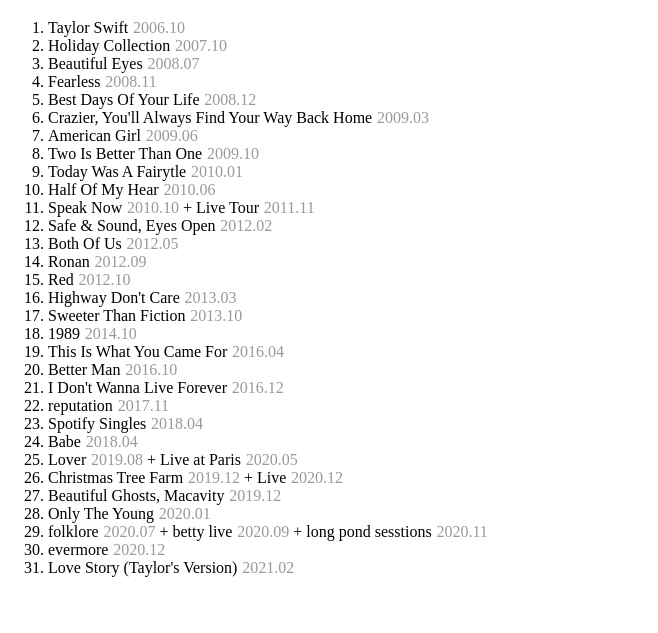
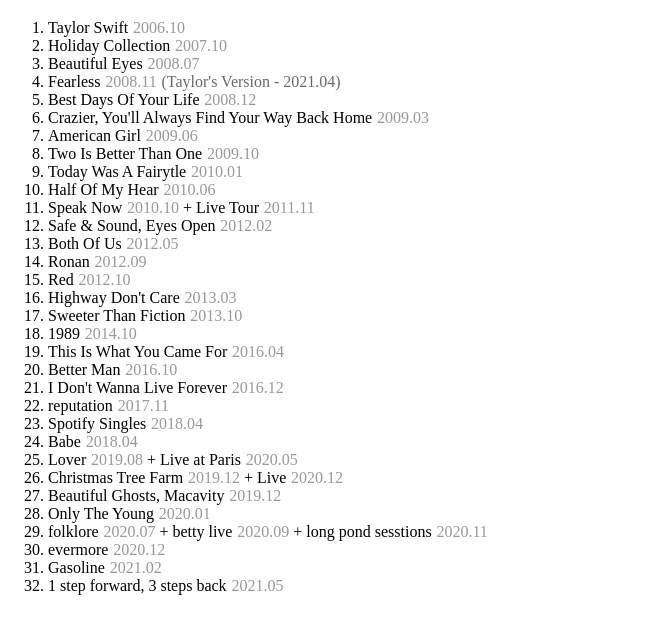
Before and after one commit to sunnybyeon/Taylor-Swift-Songs, a plain HTML site: page index.html in a window 1280 px wide. Shown: the part 61-694 px from the top of the page, without its empty margins (0-658 px from the left). Drawn offline with Linux system fonts and the light colour scheme.

Commit message:
.tv 추가, 2021.05.23 update

```diff
--- a/index.html
+++ b/index.html
@@ -9,6 +9,10 @@
                 color: #999999;
                 margin-left: 0.3rem;
             }
+            .tv {
+                color: #696969;
+                margin-left: 0.3rem;
+            }
         </style>
     </head>
     <body>
@@ -17,7 +21,7 @@
             <li>Taylor Swift<span class="date">2006.10</span></li>
             <li>Holiday Collection<span class="date">2007.10</span></li>
             <li>Beautiful Eyes<span class="date">2008.07</span></li>
-            <li>Fearless<span class="date">2008.11</span></li>
+            <li>Fearless<span class="date">2008.11<span class="tv">(Taylor's Version - 2021.04)</span></span></li>
             <li>Best Days Of Your Life<span class="date">2008.12</span></li>
             <li>Crazier, You'll Always Find Your Way Back Home<span class="date">2009.03</span></li>
             <li>American Girl<span class="date">2009.06</span></li>
@@ -44,7 +48,8 @@
             <li>Only The Young<span class="date">2020.01</span></li>
             <li>folklore<span class="date">2020.07</span> + betty live<span class="date">2020.09</span> + long pond sesstions<span class="date">2020.11</span></li>
             <li>evermore<span class="date">2020.12</span></li>
-            <li>Love Story (Taylor's Version)<span class="date">2021.02</span></li>
+            <li>Gasoline<span class="date">2021.02</span></li>
+            <li>1 step forward, 3 steps back<span class="date">2021.05</span></li>
         </ol>
     </body>
 </html>
```
